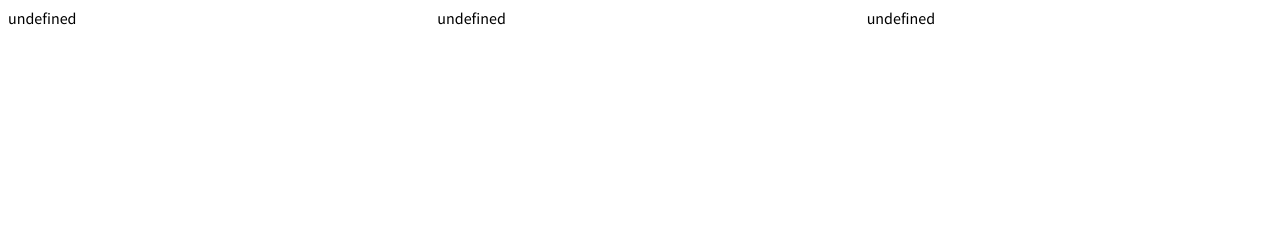
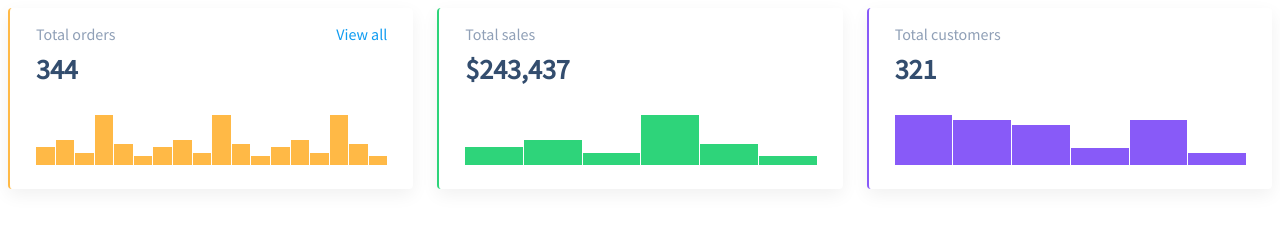
Before and after one commit to js-tasks-ru/js-20200622_r-kayumov, a website: page 04-oop-basic-intro-to-dom/1-column-chart/index.html in a window 1280 px wide. Drawn offline with Linux system fonts and the light colour scheme.

Commit message:
коммит

```diff
--- a/04-oop-basic-intro-to-dom/1-column-chart/index.html
+++ b/04-oop-basic-intro-to-dom/1-column-chart/index.html
@@ -16,7 +16,7 @@
     <script type="module">
       import ColumnChart from './index.js';
 
-      const ordersData = [];
+      const ordersData = [30, 40, 20, 80, 35, 15,30, 40, 20, 80, 35, 15 , 30, 40, 20, 80, 35, 15  ];
       const salesData = [ 30, 40, 20, 80, 35, 15 ];
       const customersData = [ 100, 90, 80, 35, 90, 25 ];
 
--- a/04-oop-basic-intro-to-dom/1-column-chart/index.js
+++ b/04-oop-basic-intro-to-dom/1-column-chart/index.js
@@ -1,3 +1,89 @@
 export default class ColumnChart {
+  element;
+  subElements = {};
+  chartHeight = 50;
 
+  constructor({
+    data = [],
+    label = '',
+    link = '',
+    value = 0} = {}) {
+    this.data = data;
+    this.label = label;
+    this.link = link;
+    this.value = value;
+
+    this.render();
+  }
+
+  getColumnBody(data) {
+    const maxValue = Math.max(...data);
+
+    return data.map(item => {
+      const scale = this.chartHeight / maxValue;
+      const percent = (item / maxValue * 100).toFixed(0);
+      return `<div style="--value: ${Math.floor(item * scale)}" data-tooltip="${percent}%"></div>`;
+    })
+    .join('');
+  }
+
+  getLink() {
+    return this.link ? `<a class="column-chart__link" href="${this.link}">View all</a>` : '';
+  }
+
+  get template() {
+    return `
+      <div class="column-chart column-chart_loading" style="--chart-height: ${this.chartHeight}">
+        <div class="column-chart__title">
+          Total ${this.label}
+          ${this.getLink()}
+        </div>
+        <div class="column-chart__container">
+          <div data-element="header" class="column-chart__header">
+            ${this.value}
+          </div>
+          <div data-element="body" class="column-chart__chart">
+            ${this.getColumnBody(this.data)}
+          </div>
+        </div>
+      </div>
+    `;
+  }
+
+  render() {
+    const element = document.createElement('div');
+
+    element.innerHTML = this.template;
+    this.element = element.firstElementChild;
+
+    if (this.data.length) {
+      this.element.classList.remove('column-chart_loading');
+    }
+
+    this.subElements = this.getSubElements(this.element);
+  }
+
+  getSubElements(element) {
+    const elements = element.querySelectorAll('[data-element]');
+
+    return [...elements].reduce((accum, subElement) => {
+      accum[subElement.dataset.element] = subElement;
+
+      return accum;
+    }, {});
+  }
+
+  update({headerData, bodyData}) {
+    this.subElements.header.textContent = headerData;
+    this.subElements.body.innerHTML = this.getColumnBody(bodyData);
+  }
+
+  remove () {
+    this.element.remove();
+  }
+
+  destroy() {
+    this.remove();
+    this.subElements = {};
+  }
 }
```
